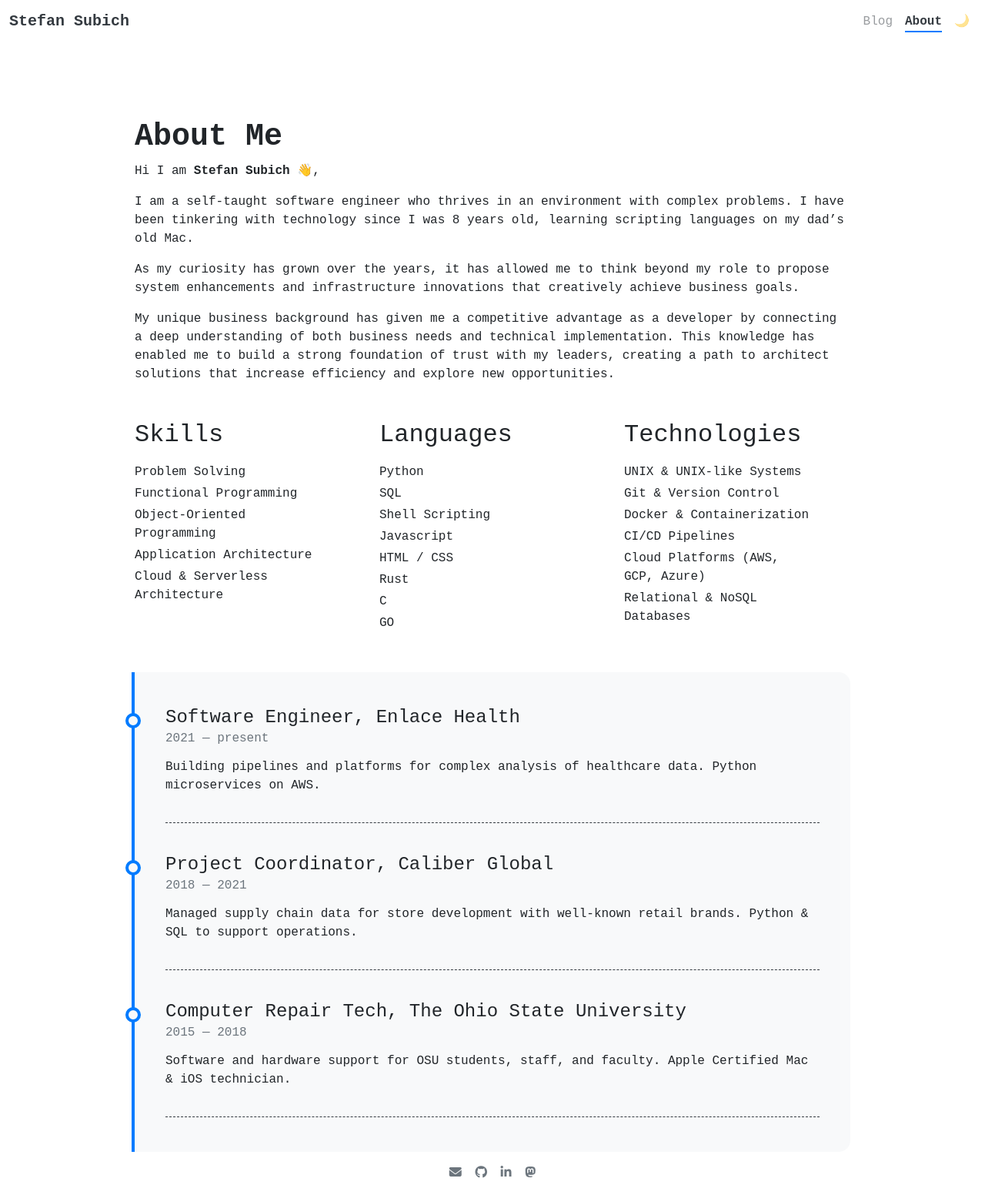
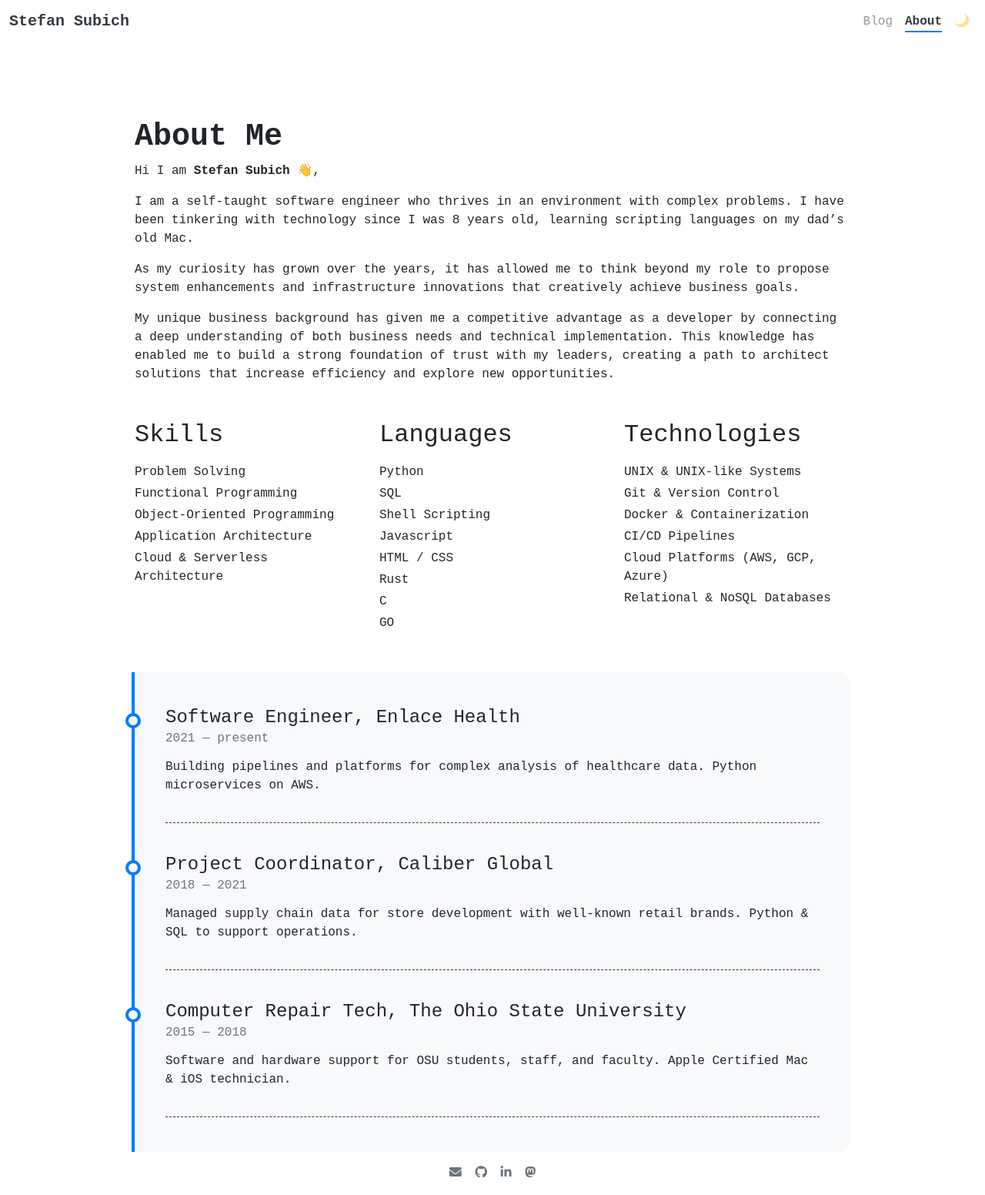
Before and after one commit to subich/subich.github.io, a Jekyll site: the page built from pages/about.md, in a window 1280 px wide. Shown: the whole page at 77% size. Built offline with Jekyll 4.4.1, drawn with Linux system fonts in a browser that asks for light colours; emoji names are drawn with the system emoji font.

Commit message:
Update _includes/about/skills.html
Co-authored-by: Copilot <175728472+Copilot@users.noreply.github.com>

```diff
--- a/_includes/about/skills.html
+++ b/_includes/about/skills.html
@@ -5,7 +5,7 @@
 
   {% for entry in category.entries %}
   <div class="row justify-content-between align-items-center">
-    <div class="col-10">
+    <div class="col-12">
       <p class="mb-1">{{ entry.name }}</p>
     </div>
   </div>
```
